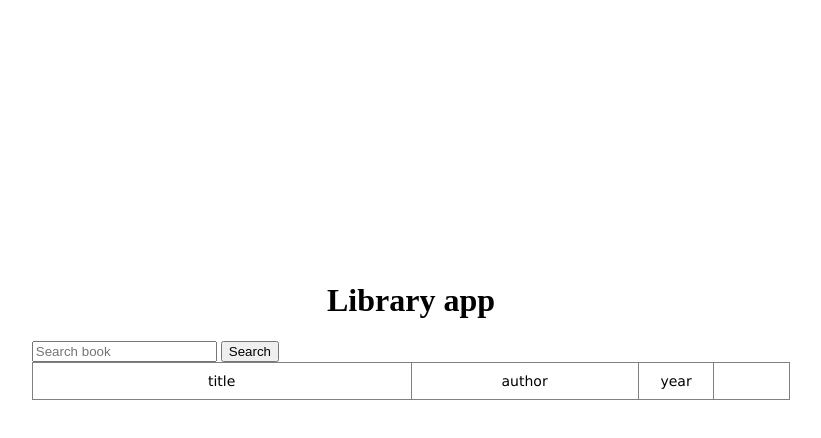
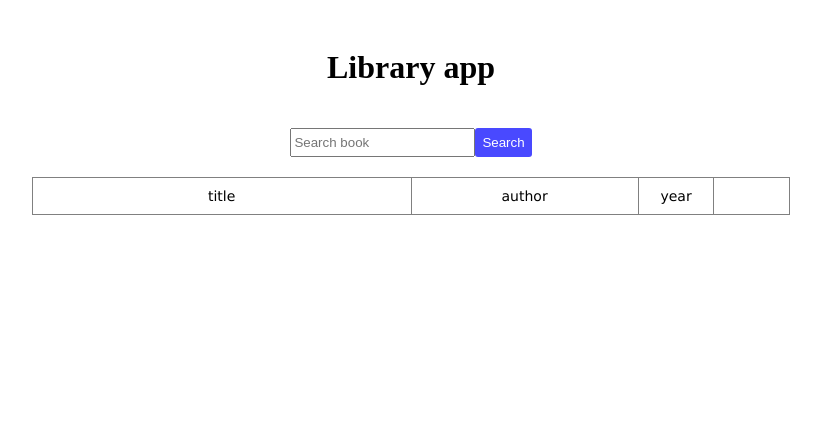
Before and after one commit to rafalwolny/wsb-project, a plain HTML site: page frontend/index.html in a window 1280 px wide. Shown: the whole page, without its empty margins (229-1050 px from the left). Drawn offline with Linux system fonts and the light colour scheme; no server answers.

Commit message:
add button styles and modify general styles

```diff
--- a/frontend/main.css
+++ b/frontend/main.css
@@ -2,19 +2,30 @@
     display: flex;
     flex-direction: column;
     justify-content: center;
-    padding: 20%;
+    padding: 20px 20%;
 }
 
-.search{
+.search-div{
     display: flex;
     flex-direction: row;
     justify-content: center;
-    padding: 5%;
+    padding: 20px 50px;
 }
 
 .search input {
     padding: 10px;
     margin: 5px;
+}
+
+.button {
+  border: none;
+  border-radius: 3px;
+  color: white;
+  text-align: center;
+  text-decoration: none;
+  display: inline-block;
+  padding: 7px;
+  cursor: pointer;
 }
 
 h1 {
@@ -52,5 +63,12 @@ h1 {
 .table .table-mnzm {
     font-family: "Lucida Sans Unicode", "Lucida Grande", sans-serif !important;
     text-align: center;
-    vertical-align: top
 }
+
+#button-delete {
+  background-color: rgb(245, 58, 58);
+}
+
+#button-search {
+    background-color: rgb(73, 73, 255);
+}
```
